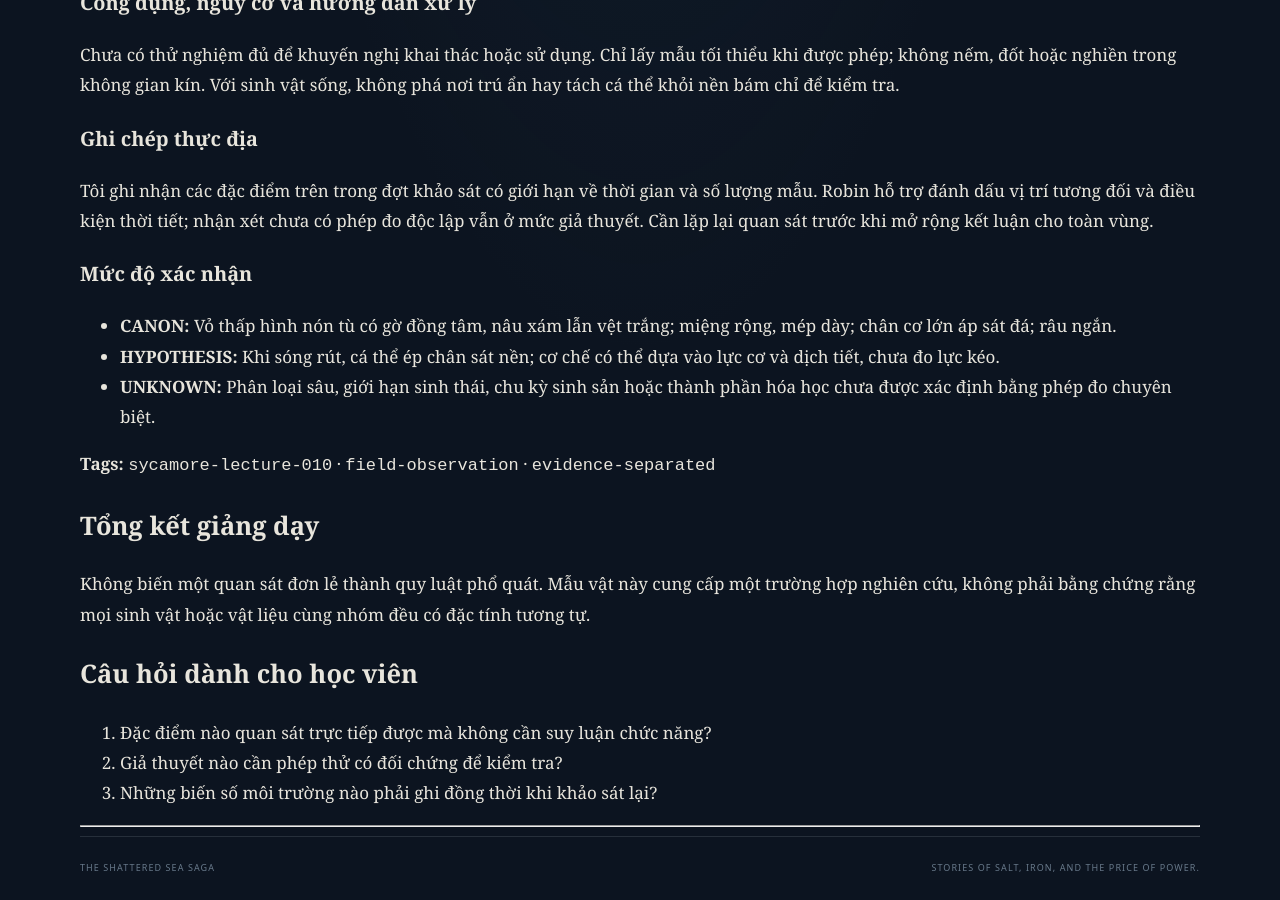
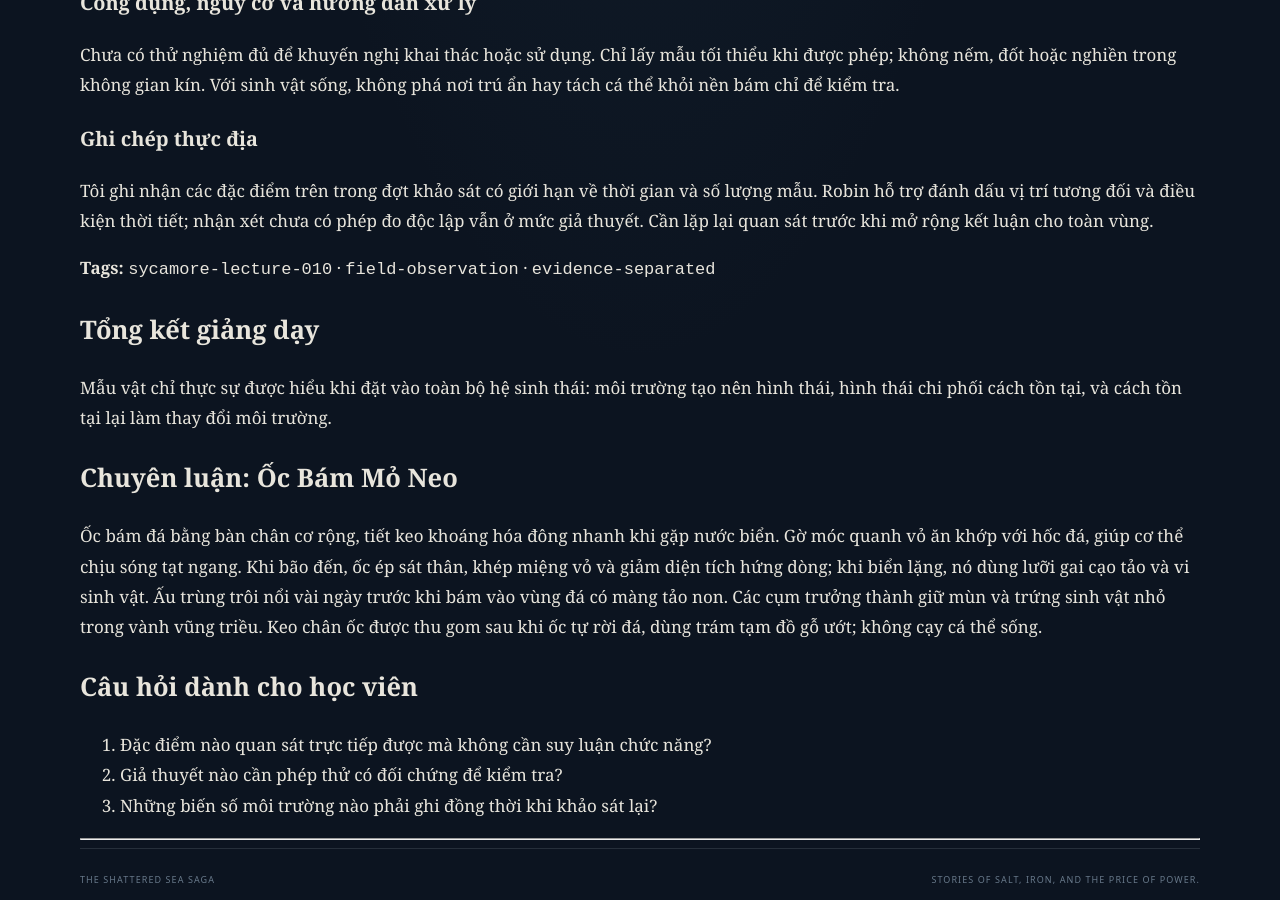
Before and after one commit to trduy91/seven-seas-reader, a Jekyll site: the page built from site/field-notes/sycamore/lecture-010-nhung-cu-dan-cua-vach-bao.md, in a window 1280 px wide and 900 px high, scrolled down 1145 px. Built offline with Jekyll 4.4.1, drawn with Linux system fonts in a browser that asks for light colours; our own code applies the rules of GitHub Pages for plain Markdown files.

Commit message:
Canon revision: expand Sycamore field lecture and normalize image URL

```diff
--- a/site/field-notes/sycamore/lecture-010-nhung-cu-dan-cua-vach-bao.md
+++ b/site/field-notes/sycamore/lecture-010-nhung-cu-dan-cua-vach-bao.md
@@ -10,7 +10,6 @@ Những cư dân của vách bão là chủ đề của buổi khảo sát này.
 ## I. Động vật — Ốc Bám Mỏ Neo
 
 ![Tranh khoa học Ốc Bám Mỏ Neo](https://raw.githubusercontent.com/trduy91/seven-seas/main/docs/world/geography/ecology/sycamore-field-notes/images/SS-SYC-20261127-010-AN01.jpg)
-
 
 **Mã hồ sơ:** `SS-SYC-20261127-010-AN01`
 **Phân loại:** Thân mềm chân bụng sống trên đá triều
@@ -32,17 +31,15 @@ Chưa có thử nghiệm đủ để khuyến nghị khai thác hoặc sử dụ
 
 Tôi ghi nhận các đặc điểm trên trong đợt khảo sát có giới hạn về thời gian và số lượng mẫu. Robin hỗ trợ đánh dấu vị trí tương đối và điều kiện thời tiết; nhận xét chưa có phép đo độc lập vẫn ở mức giả thuyết. Cần lặp lại quan sát trước khi mở rộng kết luận cho toàn vùng.
 
-### Mức độ xác nhận
-
-- **CANON:** Vỏ thấp hình nón tù có gờ đồng tâm, nâu xám lẫn vệt trắng; miệng rộng, mép dày; chân cơ lớn áp sát đá; râu ngắn.
-- **HYPOTHESIS:** Khi sóng rút, cá thể ép chân sát nền; cơ chế có thể dựa vào lực cơ và dịch tiết, chưa đo lực kéo.
-- **UNKNOWN:** Phân loại sâu, giới hạn sinh thái, chu kỳ sinh sản hoặc thành phần hóa học chưa được xác định bằng phép đo chuyên biệt.
-
 **Tags:** `sycamore-lecture-010` · `field-observation` · `evidence-separated`
 
 ## Tổng kết giảng dạy
 
-Không biến một quan sát đơn lẻ thành quy luật phổ quát. Mẫu vật này cung cấp một trường hợp nghiên cứu, không phải bằng chứng rằng mọi sinh vật hoặc vật liệu cùng nhóm đều có đặc tính tương tự.
+Mẫu vật chỉ thực sự được hiểu khi đặt vào toàn bộ hệ sinh thái: môi trường tạo nên hình thái, hình thái chi phối cách tồn tại, và cách tồn tại lại làm thay đổi môi trường.
+
+## Chuyên luận: Ốc Bám Mỏ Neo
+
+Ốc bám đá bằng bàn chân cơ rộng, tiết keo khoáng hóa đông nhanh khi gặp nước biển. Gờ móc quanh vỏ ăn khớp với hốc đá, giúp cơ thể chịu sóng tạt ngang. Khi bão đến, ốc ép sát thân, khép miệng vỏ và giảm diện tích hứng dòng; khi biển lặng, nó dùng lưỡi gai cạo tảo và vi sinh vật. Ấu trùng trôi nổi vài ngày trước khi bám vào vùng đá có màng tảo non. Các cụm trưởng thành giữ mùn và trứng sinh vật nhỏ trong vành vũng triều. Keo chân ốc được thu gom sau khi ốc tự rời đá, dùng trám tạm đồ gỗ ướt; không cạy cá thể sống.
 
 ## Câu hỏi dành cho học viên
 
```
